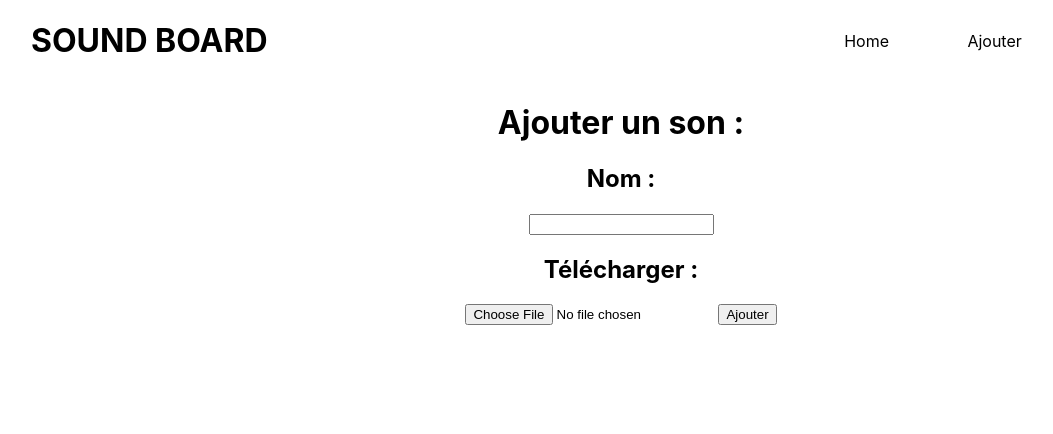
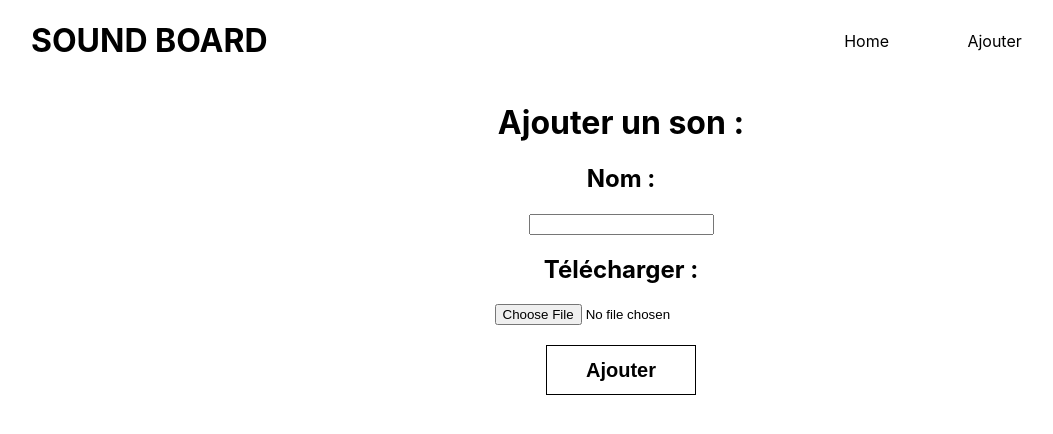
Before and after one commit to GuillaumeDaviid/Sound-Board, a React (Create React App) app in the folder sound-board/: page /add in a window 1280 px wide. Shown: the top 434 px of the page, without its empty margins (19-1072 px from the left). Built offline with nearby package versions, Linux system fonts and the light colour scheme.

Commit message:
scss: style add component

```diff
--- a/sound-board/src/components/Add.tsx
+++ b/sound-board/src/components/Add.tsx
@@ -1,5 +1,6 @@
 import React from 'react'
 import {useState} from 'react'
+import '../styles/Add.scss'
 
 export default function Add () {
 
@@ -10,17 +11,17 @@ export default function Add () {
      }
 
     return(
-        <div>
-            <h1>Ajouter un son :</h1>
+        <div className='Add'>
+            <h1 className='Add_title'>Ajouter un son :</h1>
 
-            <h2>Nom : </h2>
+            <h2 className='Add_subTitle'>Nom : </h2>
             <input type="text" data-testid="name" onChange={handleChange}/>
-
+        <div className='Add_download'>
             <h2>Télécharger :</h2>
             <input type="file" name="sound"
             accept="audio/mp3, " data-testid="file"></input>
-
-            <button>Ajouter</button>
+        </div>
+            <button className='Add_button'>Ajouter</button>
         </div>
     )
 }
--- /dev/null
+++ b/sound-board/src/styles/Add.scss
@@ -0,0 +1,19 @@
+.Add {
+
+    &_button {
+        margin-top: 20px;
+        width: 150px;
+        height: 50px;
+        font-size: 20px;
+        font-weight: 700;
+        background-color: white;
+        cursor: pointer;
+        border: 1px solid black;
+        transition-duration: 0.4s;
+
+        &:hover {
+            background-color: #111111;
+            color: white;
+        }
+    }
+}
```
